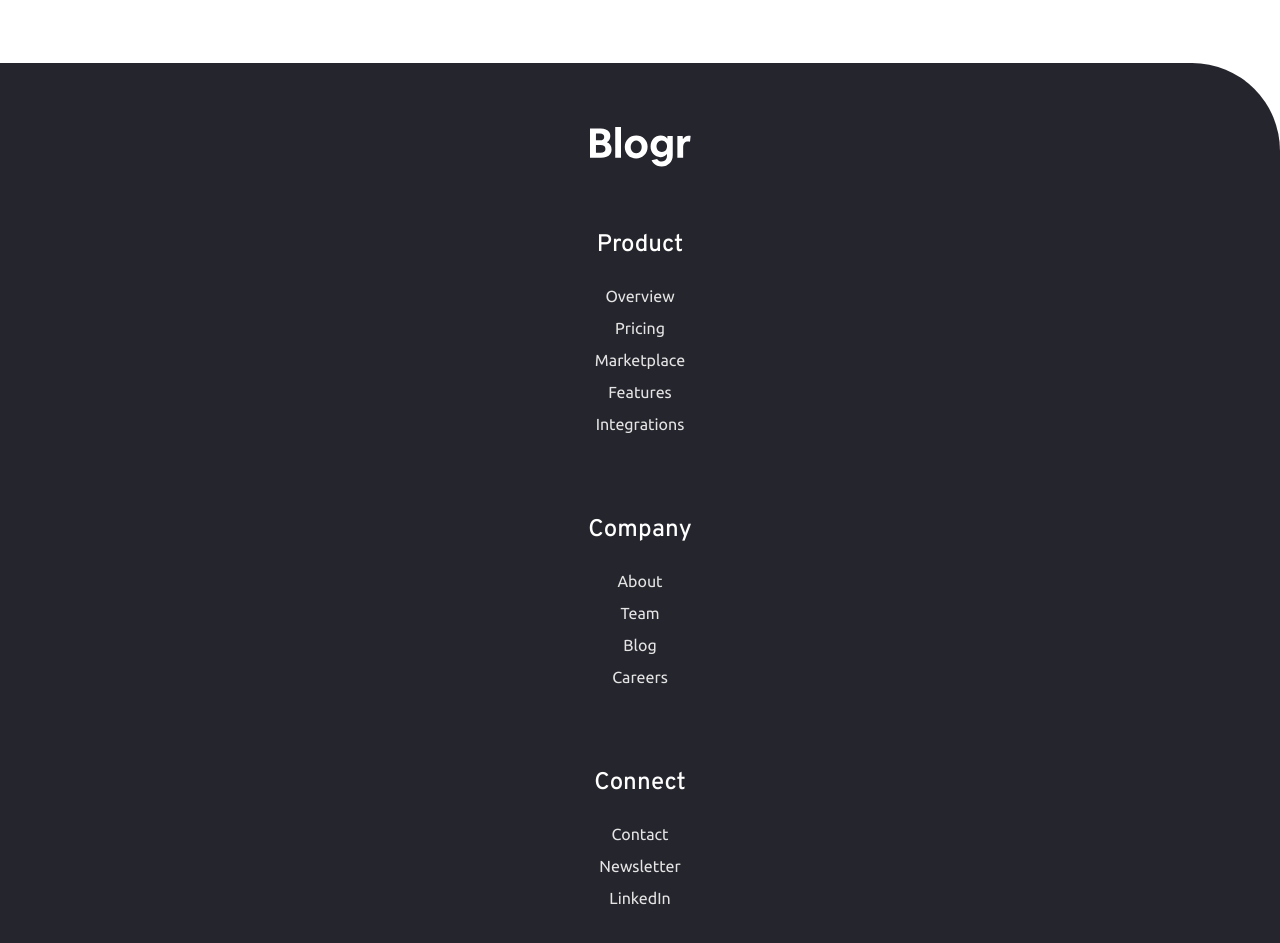
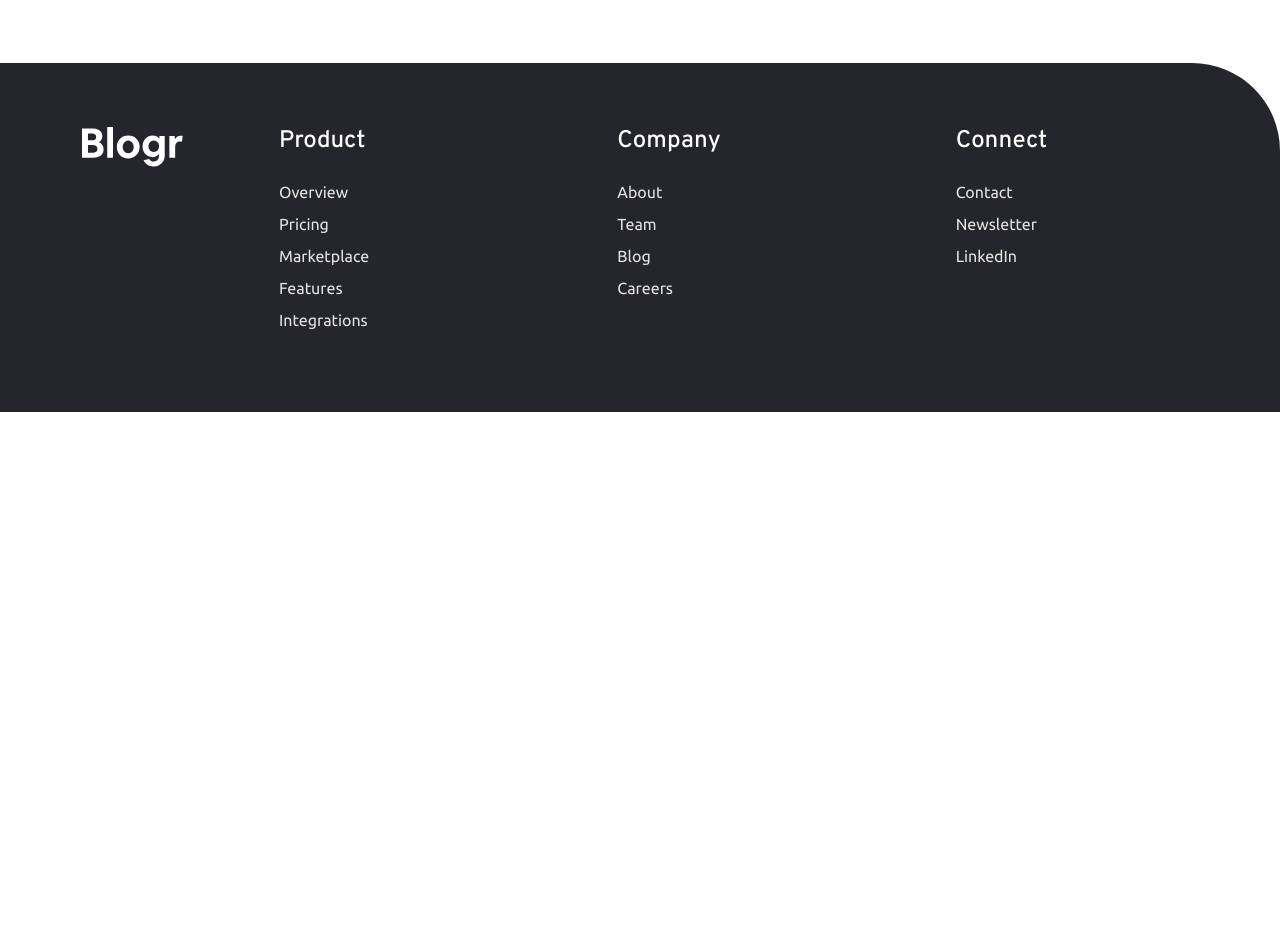
Before and after one commit to anaClarissi/blogr-lading-page, a website built with Vite: page index.html in a window 1280 px wide. Shown: the part 2460-3403 px from the top of the page. After the commit the page ends 2872 px from the top, so only its background shows below. Built offline with nearby package versions, Linux system fonts and the light colour scheme.

Commit message:
feat: desktop footer

```diff
--- a/src/css/style.css
+++ b/src/css/style.css
@@ -627,4 +627,25 @@ h3.title {
     transform: translateX(-20%) scale(1.35);
   }
 
+
+
+  /*================================*/
+  /*             FOOTER             */
+  /*================================*/
+
+  #footer .container {
+    flex-direction: row;
+    align-items: flex-start;
+    justify-content: center;
+    gap: 6rem;
+  }
+
+  .footer-content {
+    align-items: flex-start;
+  }
+
+  .footer-list {
+    text-align: left;
+  }
+
 }
```
